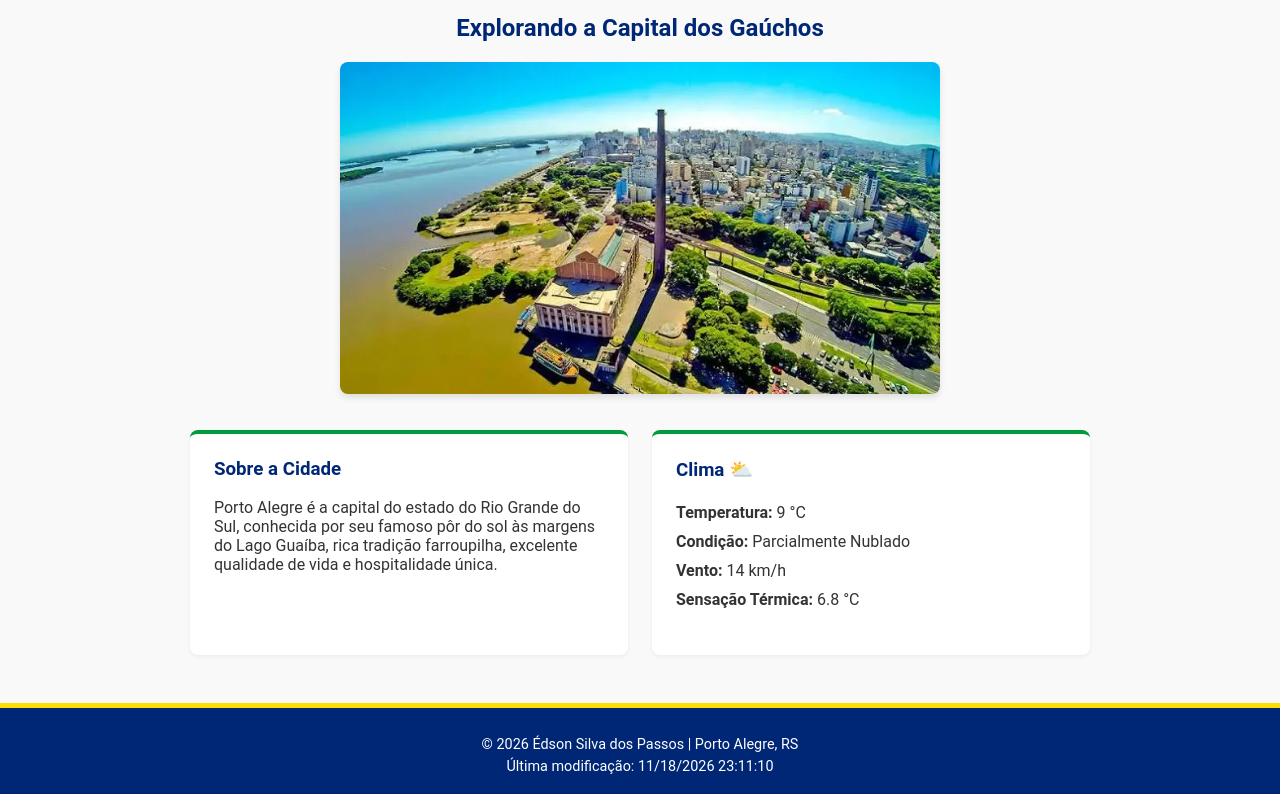
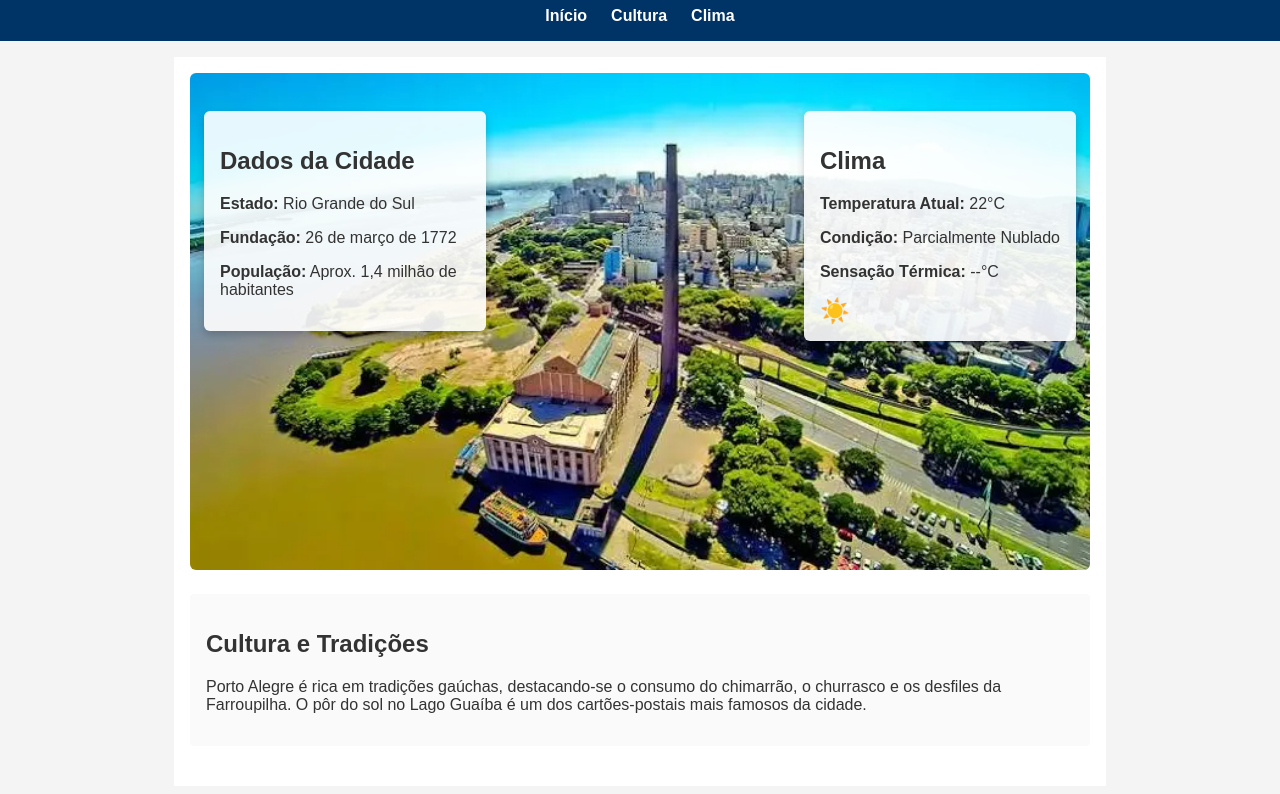
Before and after one commit to edson-byu/wdd131, a plain HTML site: page local.html in a window 1280 px wide. Shown: the part 89-883 px from the top of the page. Drawn offline with Linux system fonts and the light colour scheme.

Commit message:
Corrige imagens WebP, icone SVG e layout desktop S03

```diff
--- a/estilos/local-grandes.css
+++ b/estilos/local-grandes.css
@@ -1,23 +1,41 @@
-@media (min-width: 768px) {
-    header h1 {
-        font-size: 1.8rem;
+main {
+    position: relative;
 }
 
-    /* Esconde o SVG no desktop e ativa o pseudoelemento com emoticon */
 .weather-icon-svg {
     display: none;
 }
 
-    #weather-title::after {
-        content: " ⛅";
-        font-size: 1.2rem;
+.weather-card::after {
+    content: " ☀️";
+    font-size: 1.5rem;
 }
 
-    .content-grid {
-        grid-template-columns: 1fr 1fr;
+.hero picture, .hero img {
+    width: 100%;
+    max-height: 500px;
+    object-fit: cover;
+    border-radius: 6px;
 }
 
-    main {
-        padding: 0 2rem;
+.dados {
+    position: absolute;
+    top: 30px;
+    left: 30px;
+    background: rgba(255, 255, 255, 0.9);
+    padding: 1rem;
+    border-radius: 6px;
+    max-width: 250px;
+    box-shadow: 0 4px 8px rgba(0,0,0,0.2);
 }
+
+.clima {
+    position: absolute;
+    top: 30px;
+    right: 30px;
+    background: rgba(255, 255, 255, 0.9);
+    padding: 1rem;
+    border-radius: 6px;
+    max-width: 250px;
+    box-shadow: 0 4px 8px rgba(0,0,0,0.2);
 }
--- a/estilos/local.css
+++ b/estilos/local.css
@@ -1,117 +1,69 @@
-:root {
-    --primary-color: #002776; /* Azul da bandeira */
-    --secondary-color: #009b3a; /* Verde da bandeira */
-    --accent-color: #ffdf00; /* Amarelo da bandeira */
-    --text-color: #333333;
-    --bg-color: #f9f9f9;
-    --card-bg: #ffffff;
-    --font-family: 'Roboto', Arial, sans-serif;
-}
-
 body {
-    font-family: var(--font-family);
+    font-family: Arial, sans-serif;
     margin: 0;
     padding: 0;
-    color: var(--text-color);
-    background-color: var(--bg-color);
+    box-sizing: border-box;
+    background-color: #f4f4f4;
+    color: #333;
 }
 
 header {
-    background-color: var(--primary-color);
-    color: #ffffff;
+    background-color: #003366;
+    color: white;
     padding: 1rem;
-    display: flex;
-    justify-content: space-between;
-    align-items: center;
-    border-bottom: 5px solid var(--accent-color);
-}
-
-header h1 {
-    font-size: 1.4rem;
-    margin: 0;
-}
-
-.weather-icon-svg {
-    display: block;
+    text-align: center;
 }
 
 nav ul {
     list-style: none;
     padding: 0;
-    margin: 0;
     display: flex;
-    gap: 1rem;
+    justify-content: center;
+    gap: 1.5rem;
+    margin: 0.5rem 0 0 0;
 }
 
 nav a {
-    color: #ffffff;
+    color: white;
     text-decoration: none;
     font-weight: bold;
 }
 
-nav a:hover, nav a.active {
-    color: var(--accent-color);
+nav a:hover {
+    text-decoration: underline;
 }
 
 main {
     max-width: 900px;
-    margin: 2rem auto;
-    padding: 0 1rem;
+    margin: 1rem auto;
+    padding: 1rem;
+    background: white;
 }
 
-h2 {
-    text-align: center;
-    color: var(--primary-color);
+.hero img {
+    width: 100%;
+    height: auto;
+    display: block;
+    border-radius: 4px;
 }
 
-.hero-section {
-    text-align: center;
-    margin-bottom: 2rem;
+section {
+    margin: 1.5rem 0;
+    padding: 1rem;
+    background: #fafafa;
+    border-radius: 4px;
 }
 
-.hero-section img {
-    width: 100%;
-    max-width: 600px;
-    height: auto;
-    border-radius: 8px;
-    box-shadow: 0 4px 6px rgba(0,0,0,0.1);
-}
-
-.content-grid {
-    display: grid;
-    grid-template-columns: 1fr;
-    gap: 1.5rem;
-}
-
-.card {
-    background-color: var(--card-bg);
-    padding: 1.5rem;
-    border-radius: 8px;
-    box-shadow: 0 2px 4px rgba(0,0,0,0.05);
-    border-top: 4px solid var(--secondary-color);
-}
-
-.card h3 {
-    margin-top: 0;
-    color: var(--primary-color);
-}
-
-.weather-info {
-    list-style: none;
-    padding: 0;
-    line-height: 1.8;
+.weather-icon-svg {
+    display: inline-block;
+    fill: #003366;
+    margin-bottom: 0.5rem;
 }
 
 footer {
-    background-color: var(--primary-color);
-    color: #ffffff;
     text-align: center;
-    padding: 1.5rem;
-    margin-top: 3rem;
-    font-size: 0.9rem;
-    border-top: 5px solid var(--accent-color);
+    padding: 1rem;
+    background-color: #003366;
+    color: white;
+    margin-top: 2rem;
 }
-
-footer p {
-    margin: 0.3rem 0;
-}
--- a/local.html
+++ b/local.html
@@ -3,23 +3,23 @@
 <head>
     <meta charset="UTF-8">
     <meta name="viewport" content="width=device-width, initial-scale=1.0">
+    <title>WDD 131 - Página do Local: Porto Alegre - Édson Silva dos Passos</title>
     <meta name="description" content="Página sobre Porto Alegre, Rio Grande do Sul, destacando cultura, paisagens e informações meteorológicas para a disciplina WDD 131.">
     <meta name="author" content="Édson Silva dos Passos">
-    <title>WDD 131 - Página do Local: Porto Alegre - Édson Silva dos Passos</title>
+
+    <!-- CSS Externo -->
     <link rel="stylesheet" href="estilos/local.css">
     <link rel="stylesheet" href="estilos/local-grandes.css" media="(min-width: 768px)">
+
+    <!-- JavaScript Externo -->
     <script src="scripts/local.js" defer></script>
 </head>
 <body>
     <header>
         <h1>Porto Alegre</h1>
-        <!-- Ícone SVG para visualização móvel -->
-        <svg class="weather-icon-svg" xmlns="http://www.w3.org/2000/svg" viewBox="0 0 24 24" width="32" height="32" fill="#ffffff" aria-label="Ícone de Clima">
-            <path d="M12 2a10 10 0 1010 10A10.011 10.011 0 0012 2zm0 18a8 8 0 118-8 8.009 8.009 0 01-8 8z"/>
-        </svg>
         <nav>
-            <ul class="navigation">
-                <li><a href="local.html" class="active">Início</a></li>
+            <ul>
+                <li><a href="local.html">Início</a></li>
                 <li><a href="#cultura">Cultura</a></li>
                 <li><a href="#clima-secao">Clima</a></li>
             </ul>
@@ -27,37 +27,41 @@
     </header>
 
     <main>
-        <h2>Explorando a Capital dos Gaúchos</h2>
+        <div class="hero">
+            <picture>
+                <source media="(min-width: 768px)" srcset="imagens/porto-grande.webp">
+                <img src="imagens/porto-pequena.webp" alt="Paisagem de Porto Alegre e o Lago Guaíba" width="800" height="533">
+            </picture>
+        </div>
 
-        <!-- Imagem principal responsiva em formato WebP com tag picture -->
-        <section class="hero-section">
-            <picture>
-                <source srcset="imagens/porto.webp" type="image/webp">
-                <img src="imagens/porto.jpg" alt="Paisagem de Porto Alegre e o Lago Guaíba">
-            </picture>
+        <section class="dados">
+            <h2>Dados da Cidade</h2>
+            <p><strong>Estado:</strong> Rio Grande do Sul</p>
+            <p><strong>Fundação:</strong> 26 de março de 1772</p>
+            <p><strong>População:</strong> Aprox. 1,4 milhão de habitantes</p>
         </section>
 
-        <div class="content-grid">
-            <section class="card" id="cultura">
-                <h3>Sobre a Cidade</h3>
-                <p>Porto Alegre é a capital do estado do Rio Grande do Sul, conhecida por seu famoso pôr do sol às margens do Lago Guaíba, rica tradição farroupilha, excelente qualidade de vida e hospitalidade única.</p>
-            </section>
+        <section id="clima-secao" class="clima">
+            <h2>Clima</h2>
+            <div class="weather-card">
+                <!-- Ícone SVG visível apenas no mobile (oculto no desktop via CSS) -->
+                <svg class="weather-icon-svg" xmlns="http://www.w3.org/2000/svg" viewBox="0 0 24 24" width="32" height="32" fill="currentColor">
+                    <path d="M19.35 10.04C18.67 6.59 15.64 4 12 4 9.11 4 6.6 5.64 5.35 8.04 2.34 8.36 0 10.91 0 14c0 3.31 2.69 6 6 6h13c2.76 0 5-2.24 5-5 0-2.64-2.05-4.78-4.65-4.96zM19 18H6c-2.21 0-4-1.79-4-4 0-2.05 1.53-3.76 3.56-3.97l1.07-.11.5-.95C8.08 7.14 9.94 6 12 6c2.62 0 4.88 1.86 5.39 4.43l.3 1.5 1.53.11c1.56.1 2.78 1.41 2.78 2.96 0 1.65-1.35 3-3 3z"/>
+                </svg>
+                <p><strong>Temperatura Atual:</strong> <span id="temp">22</span>°C</p>
+                <p><strong>Condição:</strong> Parcialmente Nublado</p>
+                <p><strong>Sensação Térmica:</strong> <span id="sensacao">--</span>°C</p>
+            </div>
+        </section>
 
-            <section class="card" id="clima-secao">
-                <h3 id="weather-title">Clima</h3>
-                <ul class="weather-info">
-                    <li><strong>Temperatura:</strong> <span id="temp">9</span> °C</li>
-                    <li><strong>Condição:</strong> Parcialmente Nublado</li>
-                    <li><strong>Vento:</strong> <span id="vento">14</span> km/h</li>
-                    <li><strong>Sensação Térmica:</strong> <span id="sensacao">N/A</span></li>
-                </ul>
-            </section>
-        </div>
+        <section id="cultura" class="cultura">
+            <h2>Cultura e Tradições</h2>
+            <p>Porto Alegre é rica em tradições gaúchas, destacando-se o consumo do chimarrão, o churrasco e os desfiles da Farroupilha. O pôr do sol no Lago Guaíba é um dos cartões-postais mais famosos da cidade.</p>
+        </section>
     </main>
 
     <footer>
-        <p>&copy; <span id="currentyear"></span> Édson Silva dos Passos | Porto Alegre, RS</p>
-        <p id="lastModified"></p>
+        <p>&copy; 2026 | Édson Silva dos Passos | WDD 131</p>
     </footer>
 </body>
 </html>
```
Also changed, not shown: imagens/porto-grande.webp (added), imagens/porto-pequena.webp (added), imagens/porto.jpg (deleted). Lines whose indentation alone changed are shown as unchanged.
